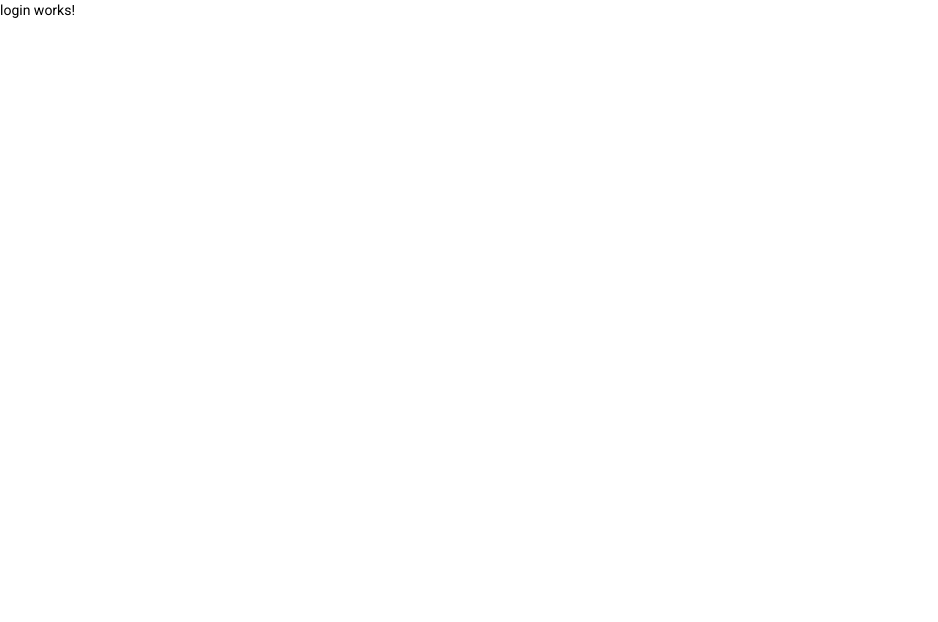
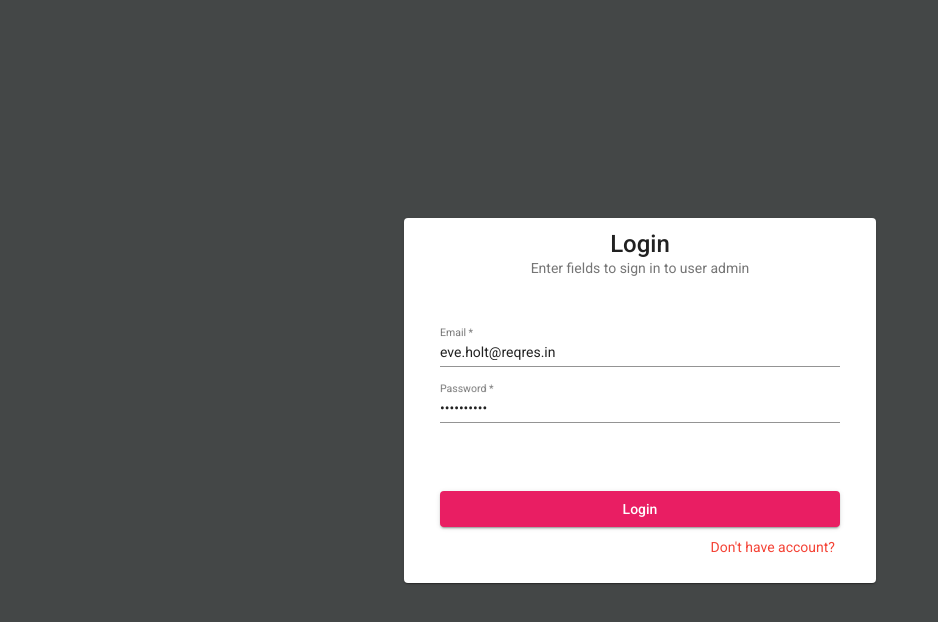
Before and after one commit to Alexsaurio/admin-user, an Angular app: page /login in a window 1280 px wide. Shown: the top 622 px of the page, without its empty margins (0-938 px from the left). Built offline with nearby package versions, Linux system fonts and the light colour scheme.

Commit message:
componente de login, ajuste de modelos para el servicio de authservice

```diff
--- a/src/app/app.component.html
+++ b/src/app/app.component.html
@@ -1,2 +1,4 @@
 
-<router-outlet></router-outlet>
+<div class="content">
+    <router-outlet></router-outlet>
+</div>
--- a/src/app/app.component.scss
+++ b/src/app/app.component.scss
@@ -0,0 +1,8 @@
+.content{
+    display: flex;
+    justify-content: center;
+    align-items: center;
+    background-color: #444747;
+    height: 100vh;
+    // padding: 100px 0px;
+}
--- a/src/app/core/models/log.model.ts
+++ b/src/app/core/models/log.model.ts
@@ -1,4 +1,4 @@
 export class Log {
-    name: string;
+    email: string;
     password: string;
 }
--- a/src/app/layout/login/login.component.html
+++ b/src/app/layout/login/login.component.html
@@ -1 +1,32 @@
-<p>login works!</p>
+
+<mat-card>
+    <mat-card-title>Login</mat-card-title>
+    <mat-card-subtitle>Enter fields to sign in to user admin</mat-card-subtitle>
+    <mat-card-content>
+        <form [formGroup]="userForm" (ngSubmit)="login()">
+
+            <mat-form-field>
+                <input type="email" matInput placeholder="Email" formControlName="email" required>
+            </mat-form-field>
+
+            <mat-form-field>
+                <input type="password" matInput placeholder="Password" formControlName="password" required>
+            </mat-form-field>
+
+
+            <p *ngIf="msgError" class="error">
+                {{ msgError }}
+            </p>
+
+            <div class="button">
+                <!-- <button type="submit" mat-button color="primary" [disabled]="userForm.invalid">Login</button> -->
+                <button type="submit" mat-raised-button color="primary" [disabled]="userForm.invalid">Login</button>
+            </div>
+
+            <div class="register">
+                <a routerLink="/register">Don't have account?</a>
+            </div>
+
+        </form>
+    </mat-card-content>
+</mat-card>
--- a/src/app/layout/login/login.component.scss
+++ b/src/app/layout/login/login.component.scss
@@ -0,0 +1,40 @@
+
+mat-card-subtitle{
+    margin-bottom: 50px;
+}
+
+mat-card-title,
+mat-card-subtitle,
+mat-card-content {
+    display: flex;
+    justify-content: center;
+    padding: 0 20px;
+}
+
+mat-form-field {
+    min-width: 200px;
+    width: 100%;
+}
+
+.error {
+    border-radius: 10px;
+    color: #f44336;
+    font-weight: bold;
+    padding: 5px 0px;
+}
+
+.button button {
+    margin-top: 50px;
+    width: 100%;
+}
+
+.register {
+    text-align: right;
+    padding: 10px 5px;
+    a{
+        color: #f44336;
+        text-decoration: none;
+
+        &:visited { color: #444747 }
+    }
+}
--- a/src/app/layout/login/login.component.ts
+++ b/src/app/layout/login/login.component.ts
@@ -1,4 +1,9 @@
 import { Component, OnInit } from '@angular/core';
+import { FormGroup, FormControl } from '@angular/forms';
+import { Router } from '@angular/router';
+
+// importacion de servicio de login
+import { AuthService } from 'src/app/core/services/auth/auth.service';
 
 @Component({
   selector: 'app-login',
@@ -7,9 +12,29 @@ import { Component, OnInit } from '@angular/core';
 })
 export class LoginComponent implements OnInit {
 
-  constructor() { }
+  msgError = '';
+
+  userForm: FormGroup = new FormGroup({
+    email: new FormControl('eve.holt@reqres.in'),
+    password: new FormControl('cityslicka'),
+  });
+
+  constructor(private authservice: AuthService, private router: Router) { }
 
   ngOnInit(): void {
+    console.log(':)')
+  }
+
+  login() {
+    this.authservice.login(this.userForm.value).subscribe(
+      response => {
+        this.authservice.loggedInt();
+        this.router.navigate(['/home']);
+      },
+      error => {
+        this.msgError = error.error.error;
+      }
+    )
   }
 
 }
--- /dev/null
+++ b/src/app/layout/register/register.component.html
@@ -0,0 +1 @@
+<p>register works!</p>
--- /dev/null
+++ b/src/app/layout/register/register.component.ts
@@ -0,0 +1,15 @@
+import { Component, OnInit } from '@angular/core';
+
+@Component({
+  selector: 'app-register',
+  templateUrl: './register.component.html',
+  styleUrls: ['./register.component.scss']
+})
+export class RegisterComponent implements OnInit {
+
+  constructor() { }
+
+  ngOnInit(): void {
+  }
+
+}
--- a/src/styles.scss
+++ b/src/styles.scss
@@ -12,8 +12,8 @@
 // Define the palettes for your theme using the Material Design palettes available in palette.scss
 // (imported above). For each palette, you can optionally specify a default, lighter, and darker
 // hue. Available color palettes: https://material.io/design/color/
-$admiUser-primary: mat-palette($mat-indigo);
-$admiUser-accent: mat-palette($mat-pink, A200, A100, A400);
+$admiUser-primary: mat-palette($mat-pink);
+$admiUser-accent: mat-palette($mat-blue-grey, A200, A100, A400);
 
 // The warn palette is optional (defaults to red).
 $admiUser-warn: mat-palette($mat-red);
@@ -28,5 +28,5 @@ $admiUser-theme: mat-light-theme($admiUser-primary, $admiUser-accent, $admiUser-
 
 /* You can add global styles to this file, and also import other style files */
 
-html, body { height: 100%; }
+html, body { height: 100%; background-color: #444747; }
 body { margin: 0; font-family: Roboto, "Helvetica Neue", sans-serif; }
```
Also changed, not shown: src/app/app.module.ts (+14 -4 lines), src/app/layout/register/register.component.scss (added), 1 other file (tests, documents, lock files or other folders).
